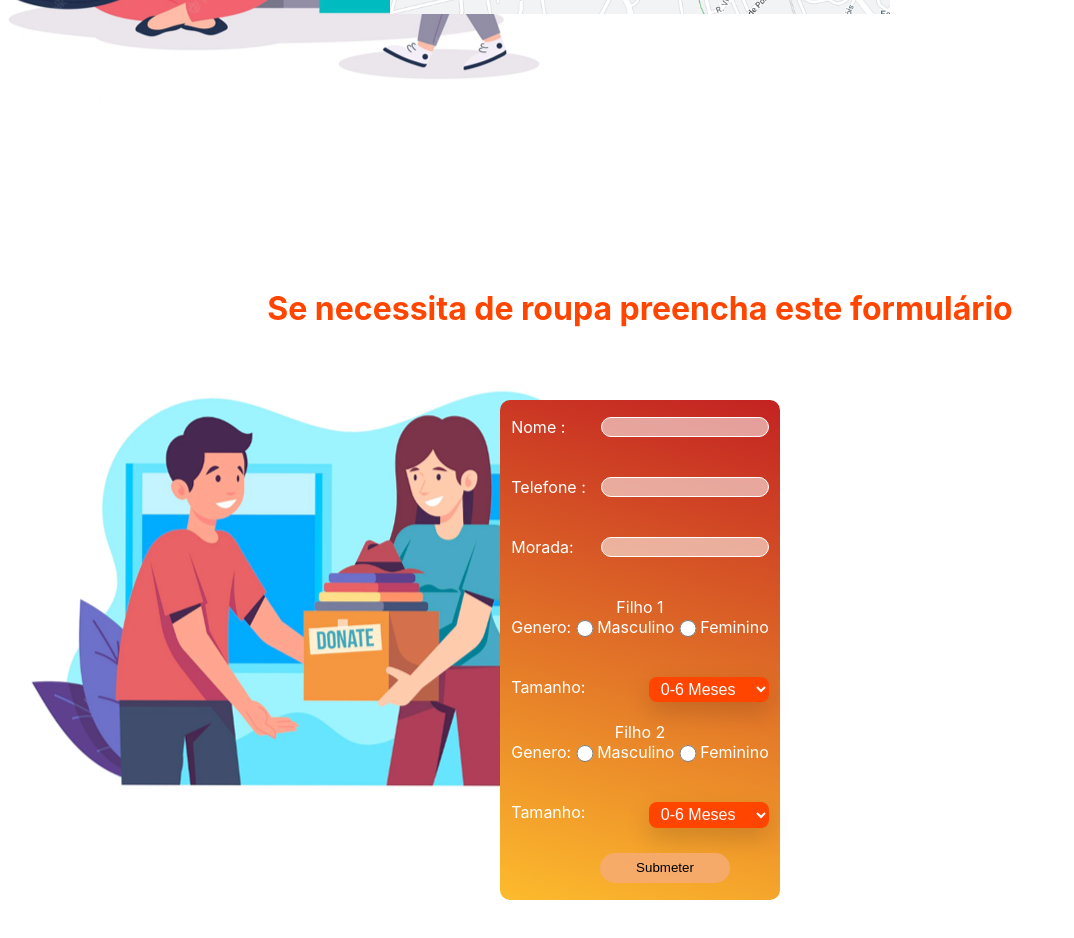
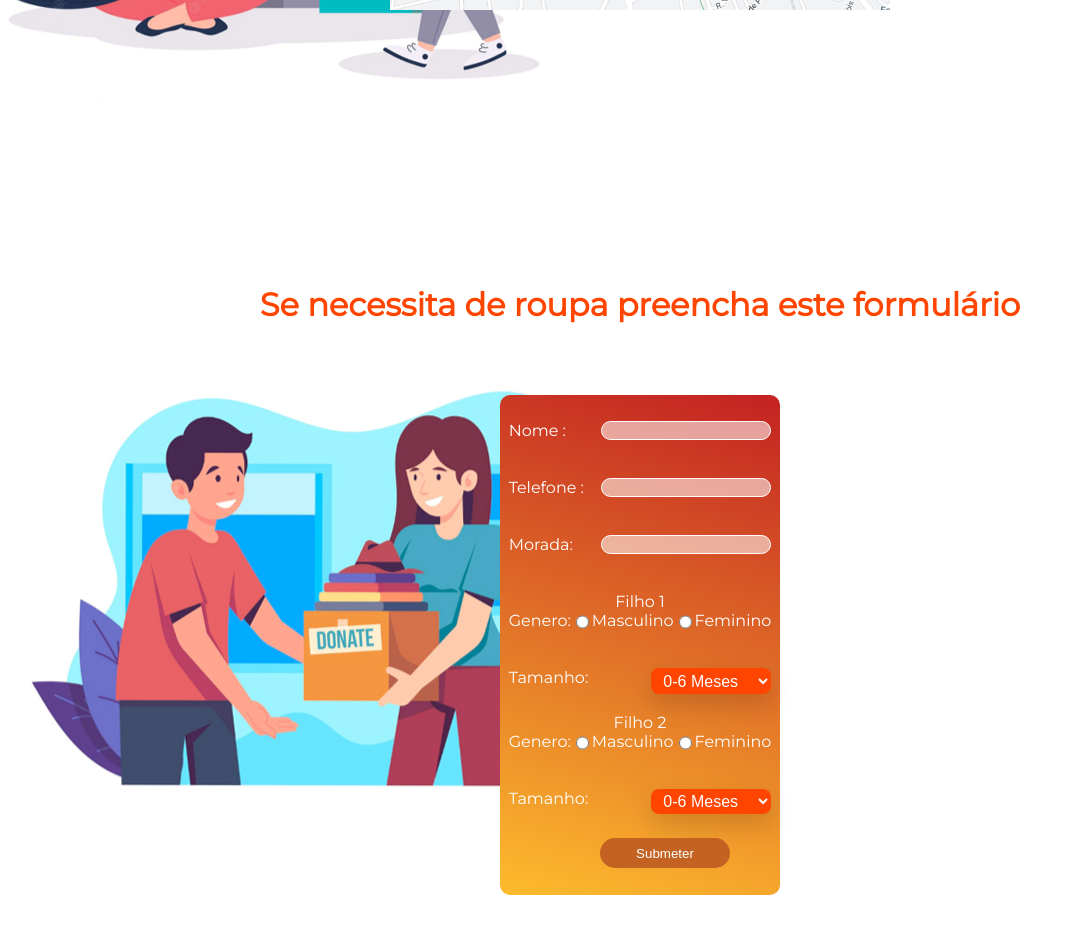
Before and after one commit to ABrunaLima/Hackathon, a Next.js app: page / in a window 1280 px wide. Shown: the part 753-1691 px from the top of the page, without its empty margins (0-1074 px from the left). Built offline with nearby package versions, Linux system fonts and the light colour scheme.

Commit message:
detalhes

```diff
--- a/styles/formulario.module.css
+++ b/styles/formulario.module.css
@@ -40,12 +40,24 @@
     width: 130px;
     height: 30px;
     border-radius: 30px;
-    background-color: rgba(247, 171, 109, 0.938);
+    background-color: rgb(195, 98, 34);
     box-shadow: 5px;
-    border: 5px orangered;
+    border: none;
     align-items: center;
     margin-left: 50px;
+    color: white;
 }
+
+.button:hover {
+    cursor: pointer;
+    background-color:rgba(195, 34, 34, 1);
+    color: rgba(253, 187, 45, 1);
+    transition: 0.3s ease-in-out;
+    cursor: pointer;
+    font-weight: bold;
+
+}
+
 
 .label {
     width: 100%;
@@ -53,6 +65,8 @@
     flex-direction: row;
     justify-content: space-between;
 }
+
+
 
 
 
--- a/styles/globals.css
+++ b/styles/globals.css
@@ -1,9 +1,15 @@
+
+
+
+@import url('https://fonts.googleapis.com/css2?family=Montserrat:wght@400&display=swap%27');
+
+
 html,
 body {
   padding: 0;
   margin: 0;
-  font-family: -apple-system, BlinkMacSystemFont, Segoe UI, Roboto, Oxygen,
-    Ubuntu, Cantarell, Fira Sans, Droid Sans, Helvetica Neue, sans-serif;
+  font-family: 'Montserrat', sans-serif;
+
 }
 
 a {
```
